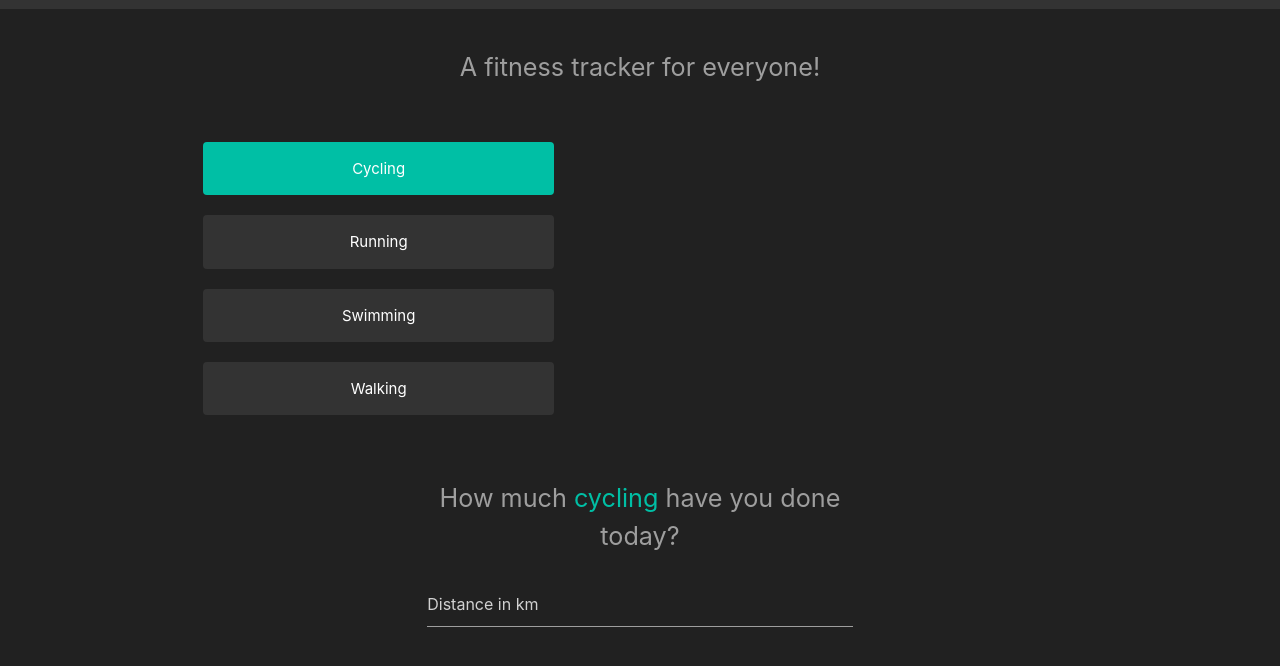
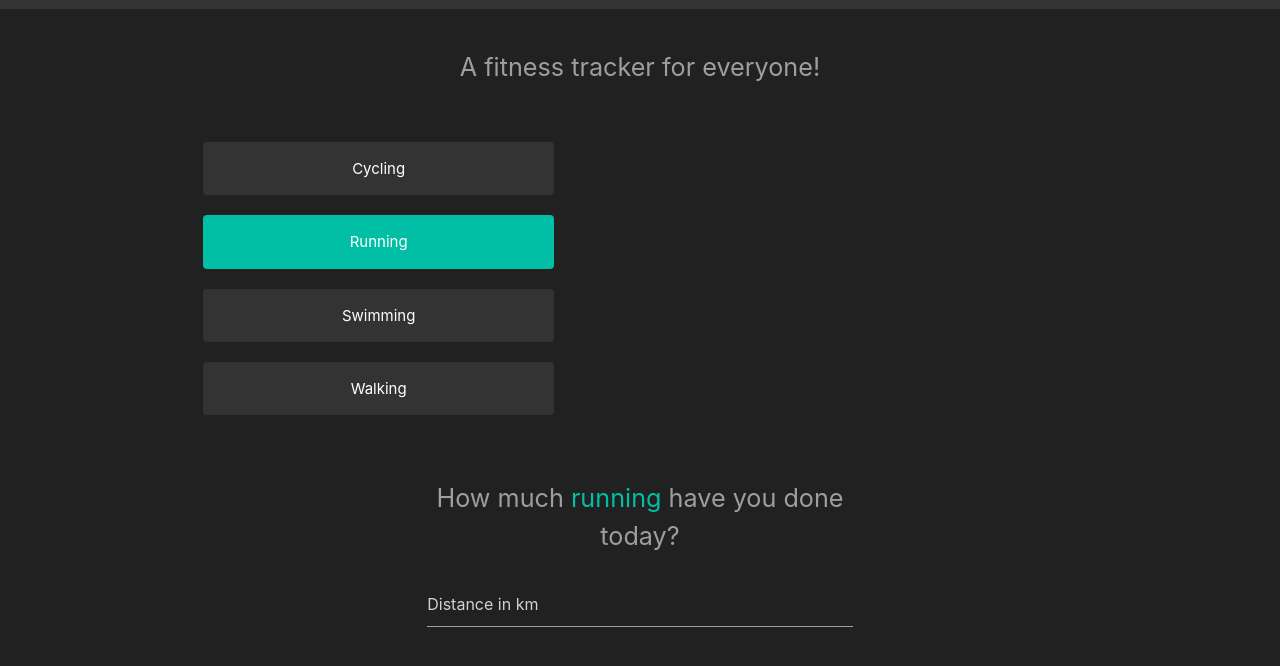
Before and after one commit to Sulaiman451/D3-Fitness-Tracker, a plain HTML site: page index.html in a window 1280 px wide. Both pictures are taken after a click on the button "Running". Shown: the part 116-782 px from the top of the page. Drawn offline with nearby package versions, Linux system fonts and the light colour scheme.

Commit message:
Add DOM events

```diff
--- a/index.html
+++ b/index.html
@@ -28,7 +28,7 @@
       <div class="row">
         <div class="col s12 l5">
           <button class="active" data-activity="cycling">Cycling</button>
-          <button data-activity="ruunning">Running</button>
+          <button data-activity="running">Running</button>
           <button data-activity="swimming">Swimming</button>
           <button data-activity="walking">Walking</button>
         </div>
--- a/index.js
+++ b/index.js
@@ -0,0 +1,25 @@
+// DOM elements
+const btns = document.querySelectorAll("button");
+const form = document.querySelector("form");
+const formAct = document.querySelector("form span");
+const input = document.querySelector("input");
+const error = document.querySelector(".error");
+
+var activity = "cycling";
+
+btns.forEach((btn) => {
+  btn.addEventListener("click", (e) => {
+    // get activity
+    activity = e.target.dataset.activity;
+
+    // remove and add active class
+    btns.forEach((btn) => btn.classList.remove("active"));
+    e.target.classList.add("active");
+
+    // set id of input fielf
+    input.setAttribute("id", activity);
+
+    // set text of span form span
+    formAct.textContent = activity;
+  });
+});
```
